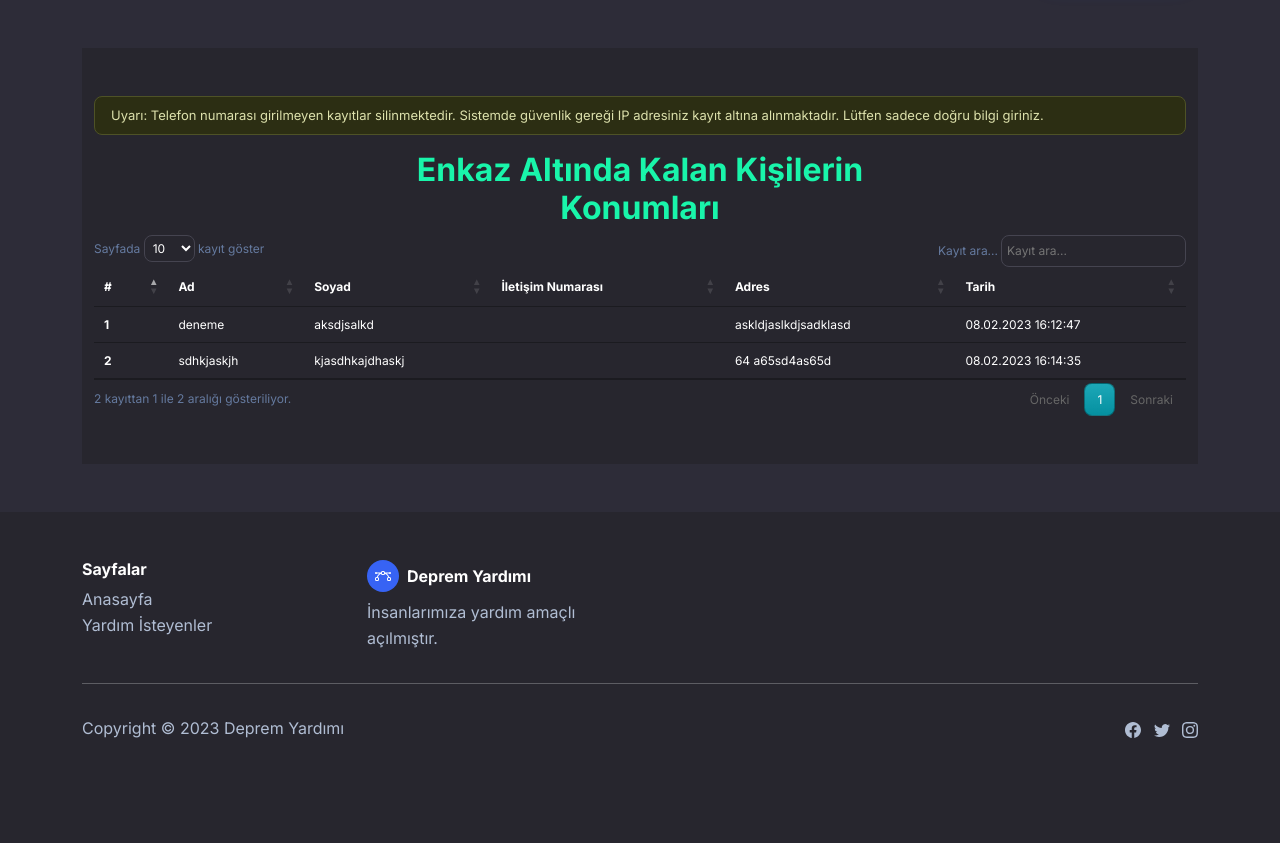
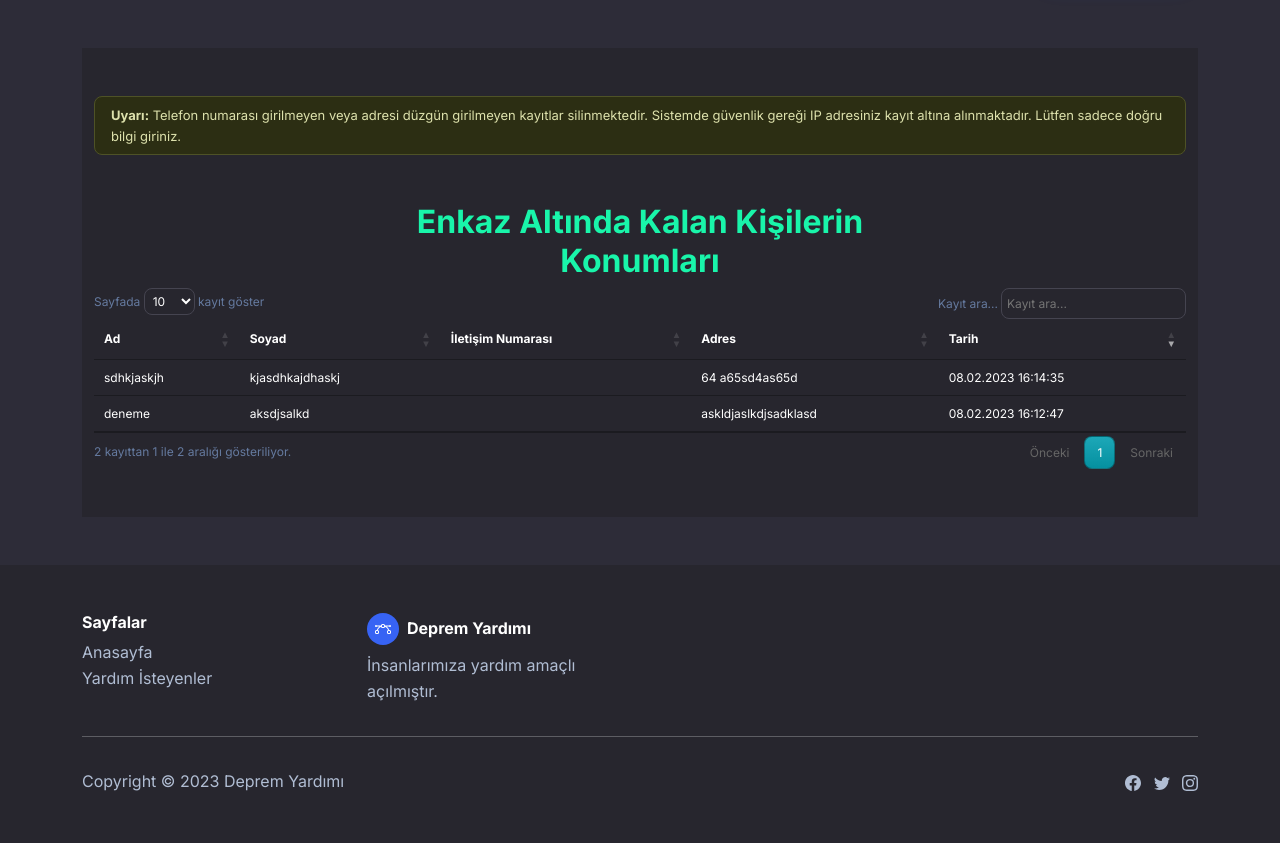
Before and after one commit to mevlutcelik/deprem-yardim, a PHP site: page /yardim-isteyenler.php in a window 1280 px wide. Shown: the part 80-923 px from the top of the page. Before the commit the page ends 818 px from the top, so only its background shows below. Run offline with PHP 8.4, Linux system fonts and the light colour scheme; data comes from the database, SQL or seed files in the repository; data that the repository does not hold is empty; some libraries are stand-ins or nearby versions.

Commit message:
Update yardim-isteyenler.php

```diff
--- a/yardim-isteyenler.php
+++ b/yardim-isteyenler.php
@@ -49,7 +49,7 @@ date_default_timezone_set("Europe/Istanbul");
 <div class="container my-5">
     <section>
         <div class="container bg-dark py-5" style="overflow-x: auto;">
-            <div style="font-size: 13px;color: #dde1ac;background: #2c2e13;padding: 0.5rem 1rem;text-align: left;border-radius: 0.5rem;border: 1px solid #4e5226;" class="mb-3">Uyarı: Telefon numarası girilmeyen kayıtlar silinmektedir. Sistemde güvenlik gereği IP adresiniz kayıt altına alınmaktadır. Lütfen sadece doğru bilgi giriniz.</div>
+            <div style="font-size: 13px;color: #dde1ac;background: #2c2e13;padding: 0.5rem 1rem;text-align: left;border-radius: 0.5rem;border: 1px solid #4e5226;" class="mb-5"><strong>Uyarı:</strong> Telefon numarası girilmeyen veya adresi düzgün girilmeyen kayıtlar silinmektedir. Sistemde güvenlik gereği IP adresiniz kayıt altına alınmaktadır. Lütfen sadece doğru bilgi giriniz.</div>
             <div class="row">
                 <div class="col-md-8 col-xl-6 text-center mx-auto">
                     <h2 class="fw-bold text-success mb-2">Enkaz Altında Kalan Kişilerin Konumları</h2>
@@ -60,7 +60,7 @@ date_default_timezone_set("Europe/Istanbul");
                     <table class="table" id="myTable">
                         <thead>
                         <tr>
-                            <th scope="col">#</th>
+<!--                            <th scope="col">#</th>-->
                             <th scope="col">Ad</th>
                             <th scope="col">Soyad</th>
                             <th scope="col">İletişim Numarası</th>
@@ -80,13 +80,14 @@ date_default_timezone_set("Europe/Istanbul");
                             $sorgu = $baglanti->prepare("SELECT * FROM yardim_cagrisi");
                             $sorgu->execute();
 
+//                            $num_id = 0;
 
                             while ($cikti = $sorgu->fetch(PDO::FETCH_OBJ)) {
 
 
                                 ?>
                                 <tr>
-                                    <th scope="row"><?= $cikti->id ?></th>
+<!--                                    <th scope="row">--><?//= ++$num_id ?><!--</th>-->
                                     <td><?= $cikti->user_name ?></td>
                                     <td><?= $cikti->user_surname ?></td>
                                     <td><?= $cikti->telephone ?></td>
@@ -123,6 +124,7 @@ date_default_timezone_set("Europe/Istanbul");
 <script>
     $(document).ready( function () {
         $('#myTable').DataTable({
+            order: [[4, 'desc']],
             language: {
                 searchPlaceholder: "Kayıt ara...",
                 emptyTable: "Tabloda henüz veri yok",
```
